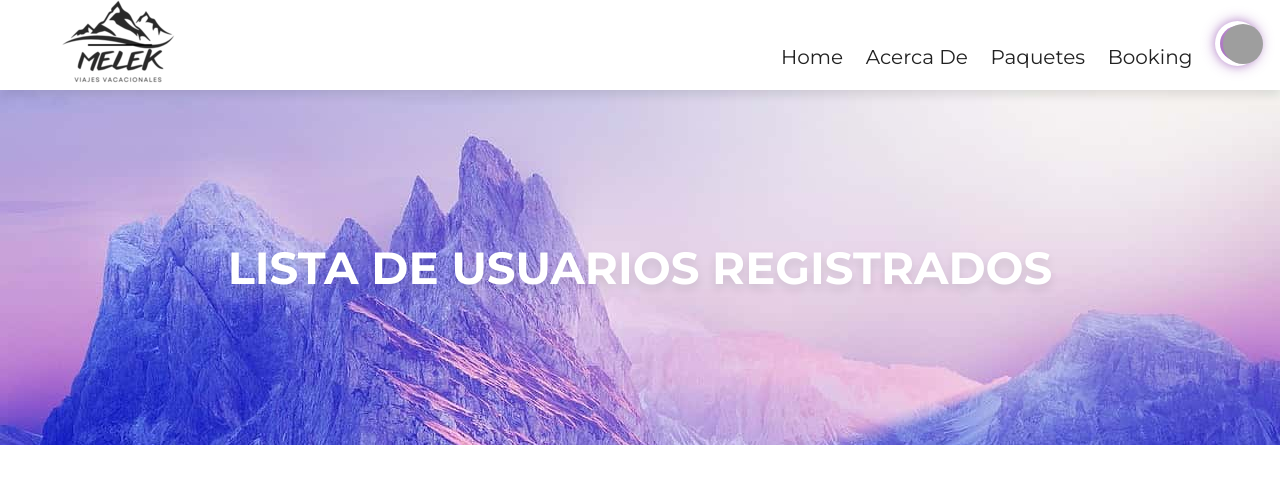
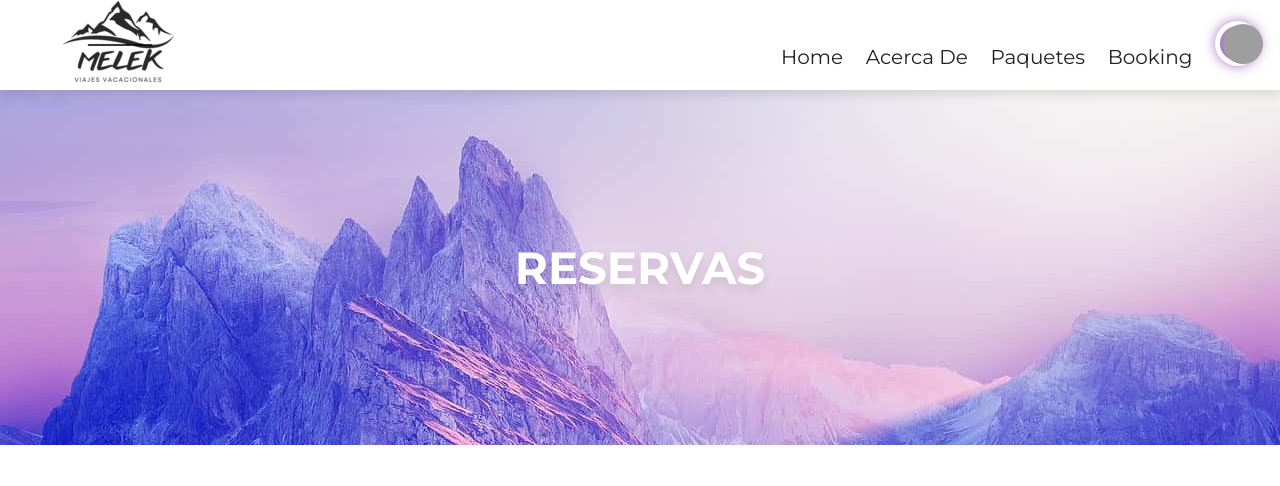
Before and after one commit to almudenadomenech/PROYECTO_VIAJES, a PHP site: page /booking/booking-list.php in a window 1280 px wide. Shown: the top 486 px of the page. Run offline with PHP 8.4, Linux system fonts and the light colour scheme; the visitor is signed in with stand-in values (Sample User, id 1); data that the repository does not hold is empty; grey boxes are pictures that could not be loaded.

Commit message:
modificacion del texto en heading

```diff
--- a/booking/booking-list.php
+++ b/booking/booking-list.php
@@ -18,7 +18,7 @@
 <body>
 <!-- Encabezado -->
 <section class="heading-user-list" style="background:url(../images/user-list.jpg) no-repeat">
-    <h1>Lista de Usuarios Registrados</h1>
+    <h1>reservas</h1>
 </section>
 <?php
 
```
